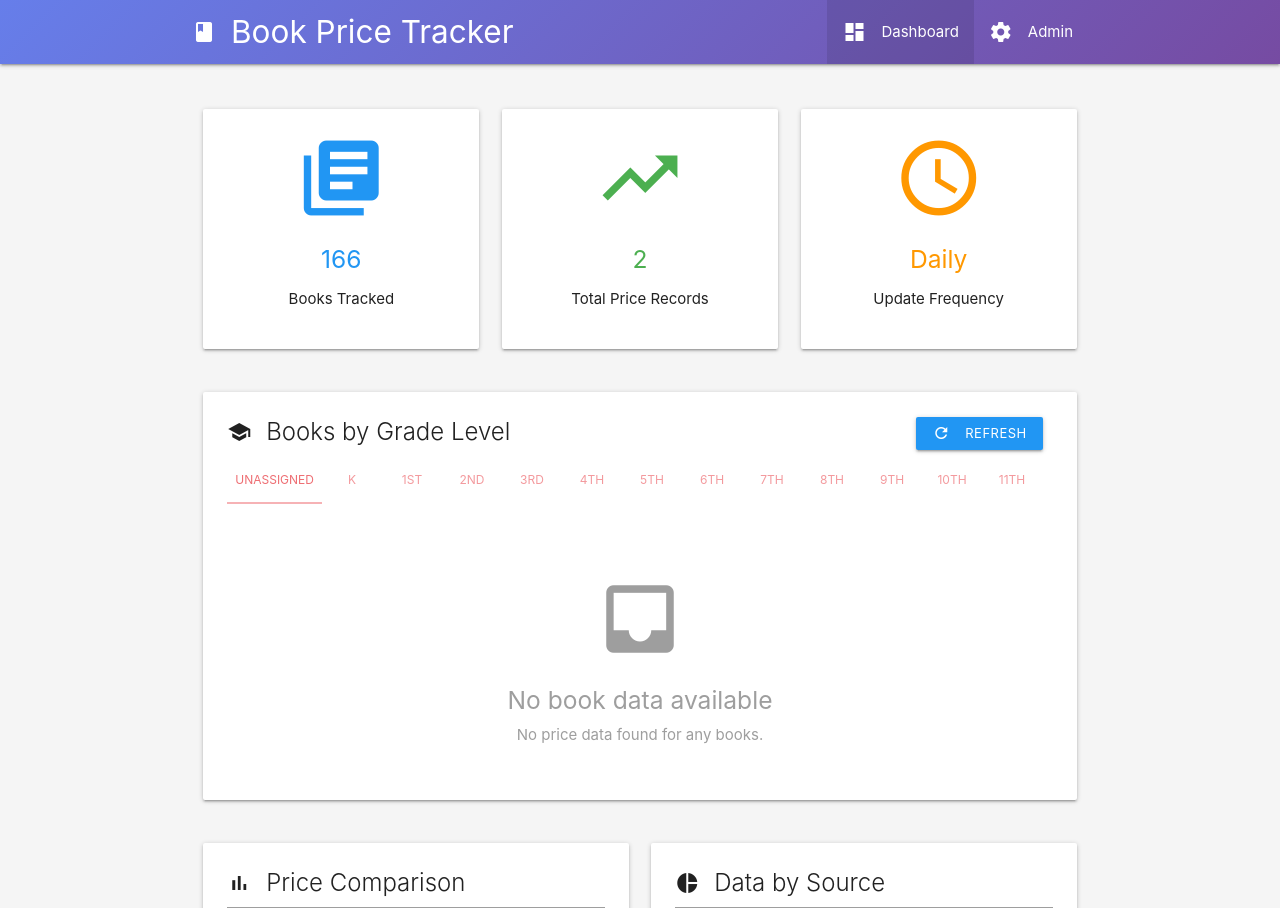
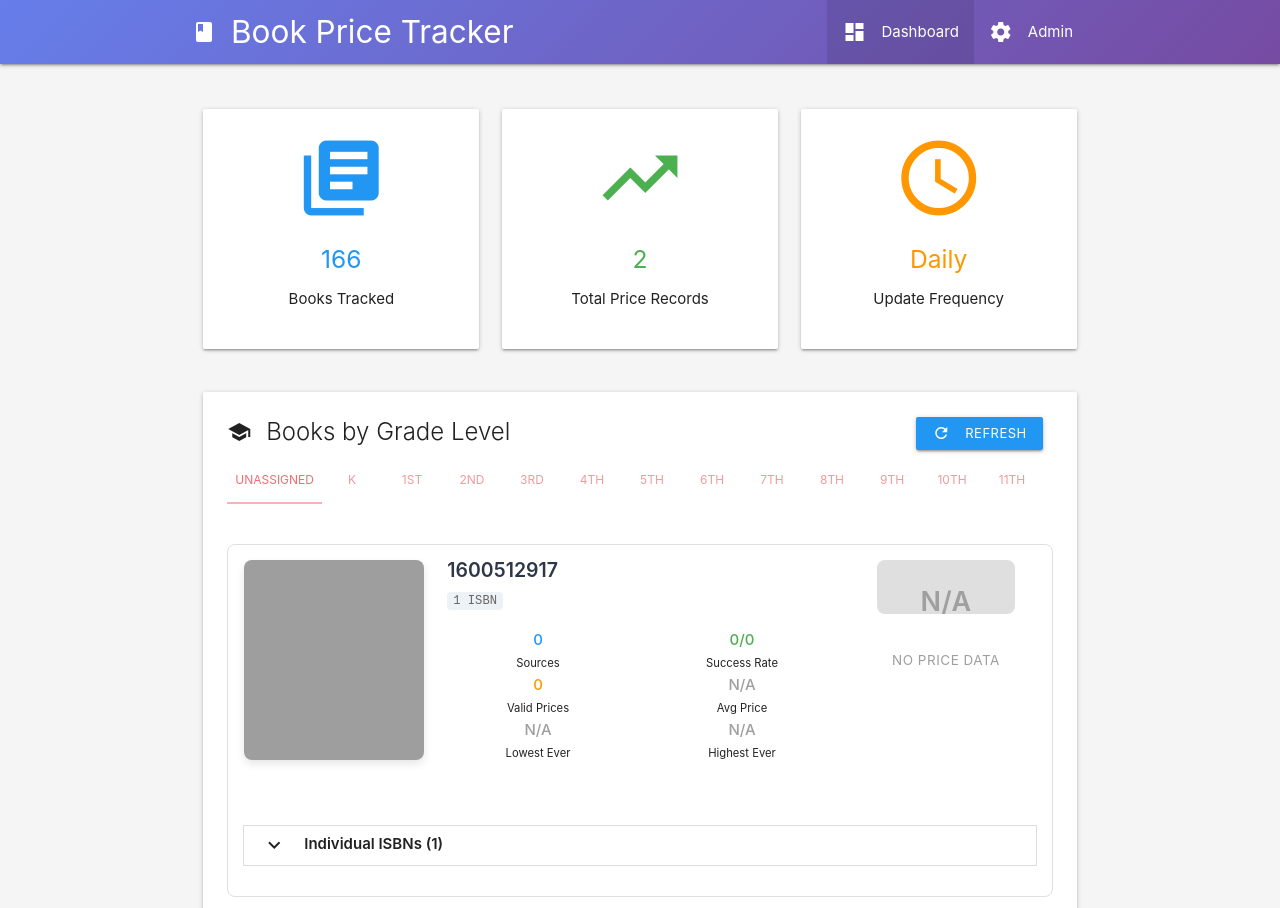
Before and after one commit to zachEastin/books_findr, a Flask app: page / in a window 1280 px wide, after a click on "UNASSIGNED". Shown: the top 908 px of the page. Run offline with Flask 3, Linux system fonts and the light colour scheme; data that the repository does not hold is empty; grey boxes are pictures that could not be loaded.

```diff
--- a/templates/index.html
+++ b/templates/index.html
@@ -567,38 +567,21 @@
         try {
             loadingIcon.style.display = 'inline-block';
 
-            // Load both books and grades data
-            const [booksResponse, gradesResponse] = await Promise.all([
-                fetch('/api/prices-by-book'),
-                fetch('/api/grades')
+            // Fetch all books, grades, and price data
+            const [booksResponse, gradesResponse, pricesResponse] = await Promise.all([
+                fetch('/api/books'),
+                fetch('/api/grades'),
+                fetch('/api/prices-by-book')
             ]);
 
-            if (!booksResponse.ok || !gradesResponse.ok) {
+            if (!booksResponse.ok || !gradesResponse.ok || !pricesResponse.ok) {
                 throw new Error('Failed to load data');
             }
 
-            const booksResult = await booksResponse.json();
-            const gradesData = await gradesResponse.json();
-
-            if (booksResult.error) {
-                throw new Error(booksResult.error);
-            }
-
-            if (!booksResult.data || Object.keys(booksResult.data).length === 0) {
-                gradeContainers.forEach(containerId => {
-                    const container = document.getElementById(containerId);
-                    if (container) {
-                        container.innerHTML = `
-                            <div class="center-align" style="padding: 2rem;">
-                                <i class="material-icons large grey-text">inbox</i>
-                                <h5 class="grey-text">No book data available</h5>
-                                <p class="grey-text">No price data found for any books.</p>
-                            </div>
-                        `;
-                    }
-                });
-                return;
-            }
+            const booksData = await booksResponse.json(); // { title: [ {isbn: {...meta}}, ... ] }
+            const gradesData = await gradesResponse.json(); // { grade: [title, ...] }
+            const pricesResult = await pricesResponse.json(); // { data: { title: { ...priceData } } }
+            const pricesData = pricesResult.data || {};
 
             // Organize books by grade level
             const gradeMapping = {
@@ -633,14 +616,70 @@
                 }
             });
 
+            // Merge all book titles from booksData and pricesData
+            const allTitles = new Set([
+                ...Object.keys(booksData),
+                ...Object.keys(pricesData)
+            ]);
+
             // Organize and display books
-            Object.entries(booksResult.data).forEach(([title, bookData]) => {
+            allTitles.forEach(title => {
+                // Book meta from booksData (for ISBNs, authors, etc)
+                const bookMeta = booksData[title];
+                // Price data from pricesData (may be undefined)
+                const bookPriceData = pricesData[title];
+                // Compose a merged bookData object for rendering
+                let mergedBookData;
+                if (bookPriceData) {
+                    // Use price data as base, but add icon_url from meta if missing
+                    mergedBookData = { ...bookPriceData };
+                    if (bookMeta && bookMeta.length > 0) {
+                        // Try to get icon_url from first ISBN meta if not present
+                        if (!mergedBookData.icon_url) {
+                            const meta = bookMeta[0][Object.keys(bookMeta[0])[0]];
+                            if (meta && meta.icon_url) mergedBookData.icon_url = meta.icon_url;
+                        }
+                    }
+                } else if (bookMeta && bookMeta.length > 0) {
+                    // No price data, but we have meta: build a minimal bookData
+                    const isbns = bookMeta.map(item => Object.keys(item)[0]);
+                    const meta = bookMeta[0][isbns[0]];
+                    mergedBookData = {
+                        title: title,
+                        isbns: isbns,
+                        icon_url: meta && meta.icon_url ? meta.icon_url : '',
+                        sources: [],
+                        successful_records: 0,
+                        total_records: 0,
+                        current_price_count: 0,
+                        avg_current_price: null,
+                        lowest_price_ever: null,
+                        lowest_price_date: null,
+                        highest_price_ever: null,
+                        highest_price_date: null,
+                        best_current_price: null,
+                        best_price_url: null,
+                        isbn_details: Object.fromEntries(isbns.map(isbn => [isbn, {
+                            isbn: isbn,
+                            sources: [],
+                            successful_records: 0,
+                            total_records: 0,
+                            price_count: 0,
+                            avg_price: null,
+                            max_price: null,
+                            min_price: null,
+                            prices: []
+                        }]))
+                    };
+                } else {
+                    // Should not happen, but skip if no data at all
+                    return;
+                }
                 const assignedGrade = bookToGrade[title];
                 const containerId = assignedGrade ? gradeMapping[assignedGrade] : 'unassigned-list';
                 const container = document.getElementById(containerId);
-
                 if (container) {
-                    container.innerHTML += generateBookHTML(bookData);
+                    container.innerHTML += generateBookHTML(mergedBookData);
                 }
             });
 
@@ -657,8 +696,22 @@
             M.Collapsible.init(document.querySelectorAll('.collapsible'));
 
             // Load images for each book
-            Object.values(booksResult.data).forEach(bookData => {
-                loadBookImageForBook(bookData.title, bookData.isbns, bookData.icon_url);
+            allTitles.forEach(title => {
+                const bookMeta = booksData[title];
+                let iconUrl = '';
+                let isbns = [];
+                if (bookMeta && bookMeta.length > 0) {
+                    isbns = bookMeta.map(item => Object.keys(item)[0]);
+                    const meta = bookMeta[0][isbns[0]];
+                    if (meta && meta.icon_url) iconUrl = meta.icon_url;
+                }
+                // Try to get icon_url from price data if not in meta
+                if (!iconUrl && pricesData[title] && pricesData[title].icon_url) {
+                    iconUrl = pricesData[title].icon_url;
+                }
+                if (isbns.length > 0) {
+                    loadBookImageForBook(title, isbns, iconUrl);
+                }
             });
 
         } catch (error) {
```
